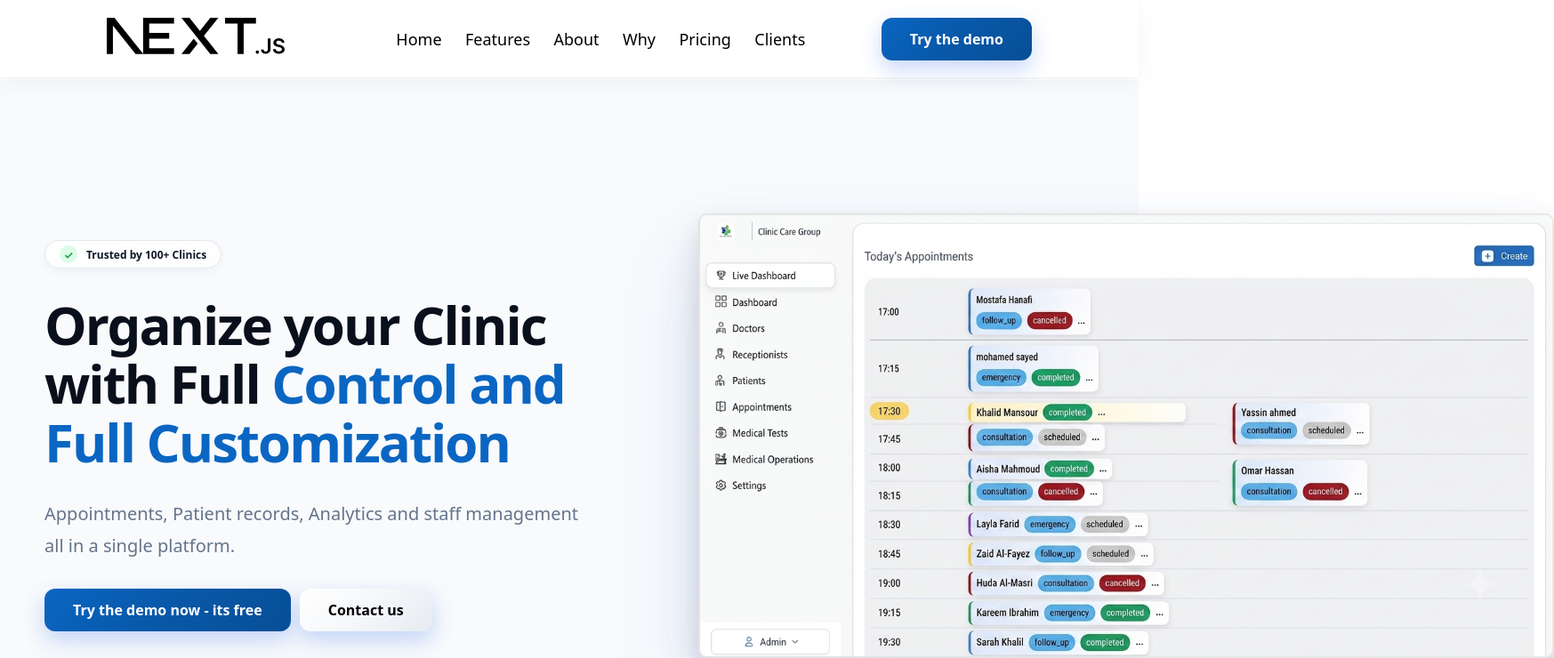
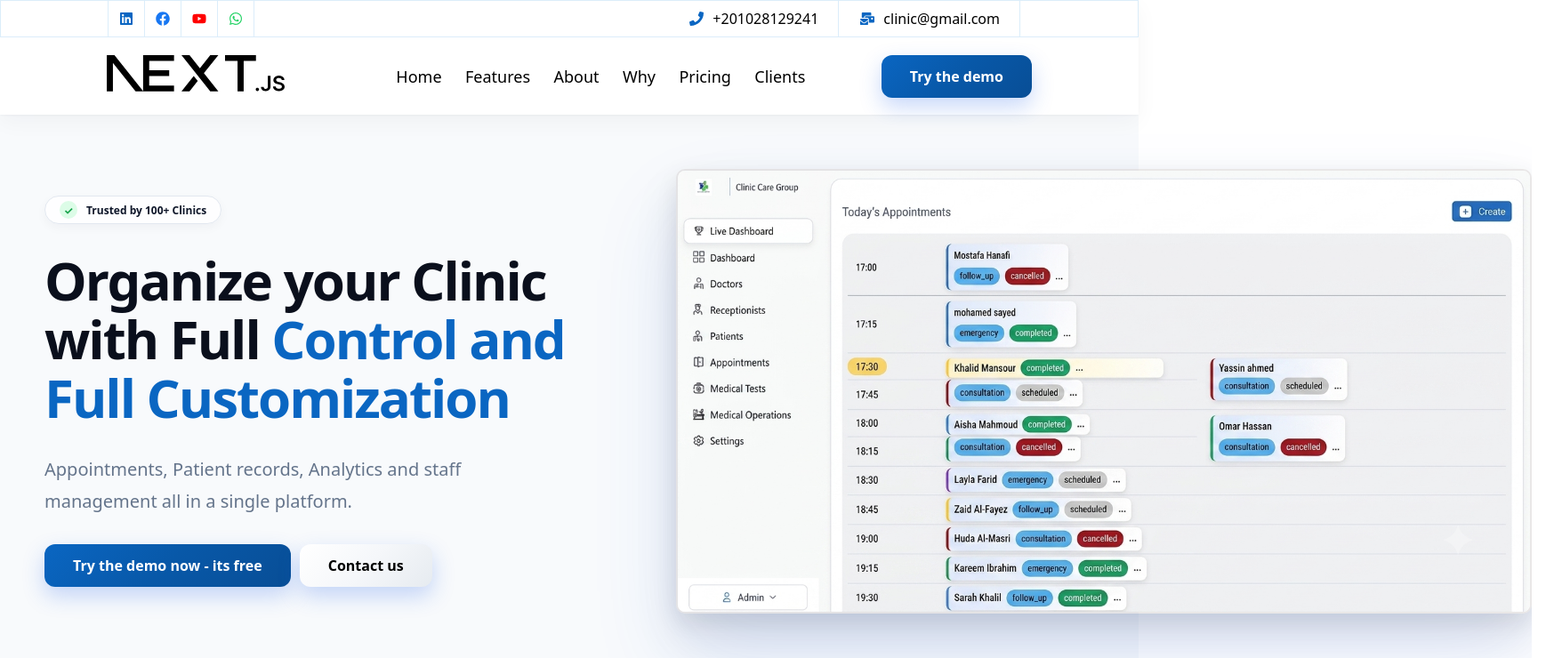
Before and after one commit to Mostafa-Ashraf0/clinic_system_landing, a Next.js app: page / in a window 1280 px wide. Shown: the top 740 px of the page at 89% size, 1747 px wide, since content can reach past the window. Built offline with nearby package versions, Linux system fonts and the light colour scheme.

Commit message:
header links, loading page

```diff
--- a/package.json
+++ b/package.json
@@ -11,7 +11,8 @@
   "dependencies": {
     "next": "16.1.6",
     "react": "19.2.3",
-    "react-dom": "19.2.3"
+    "react-dom": "19.2.3",
+    "react-icons": "^5.6.0"
   },
   "devDependencies": {
     "@tailwindcss/postcss": "^4",
--- a/src/app/components/FeatureSection/FeatureSection.tsx
+++ b/src/app/components/FeatureSection/FeatureSection.tsx
@@ -9,10 +9,11 @@ type FeatureSectionProps = {
     para: string,
     list: string[],
     active: boolean,
-    image: string
+    image: string,
+    bgColor: string
 }
 
-const FeatureSection = ({title, titleSpan, para, list, active, image}: FeatureSectionProps)=>{
+const FeatureSection = ({title, titleSpan, para, list, active, image, bgColor}: FeatureSectionProps)=>{
     const [isMobile, setIsMobile] = useState(false);
 
     useEffect(() => {
@@ -27,7 +28,7 @@ const FeatureSection = ({title, titleSpan, para, list, active, image}: FeatureSe
     return(
         <>
             {active && !isMobile?
-            <div className="feature-section-container">
+            <div className="feature-section-container" style={{backgroundColor:`${bgColor}`}}>
                 <div className="feature-section-text">
                     <h2>{title} <span>{titleSpan}</span></h2>
                     <p>{para}</p>
@@ -42,7 +43,7 @@ const FeatureSection = ({title, titleSpan, para, list, active, image}: FeatureSe
                         <img src={image} alt="img" />
                 </div>
             </div>:
-            <div className="feature-section-container">
+            <div className="feature-section-container" style={{backgroundColor:`${bgColor}`}}>
                 <div className="feature-section-image">
                         <img src={image} alt="img" />
                 </div>
--- a/src/app/components/header.tsx
+++ b/src/app/components/header.tsx
@@ -1,10 +1,28 @@
+'use client';
 import '../../style/header.css';
 import Button from './Button';
+import HeaderLinks from './header/HeaderLinks';
+import { useState, useEffect } from 'react';
 
 const Header = ()=>{
+      const [scrolled, setScrolled] = useState(false);
+      useEffect(() => {
+        const handleScroll = () => {
+        setScrolled(window.scrollY > 50);
+        };
+
+        window.addEventListener("scroll", handleScroll);
+
+        // Cleanup
+        return () => {
+        window.removeEventListener("scroll", handleScroll);
+        };
+    }, []);
+
     return(
-        <header>
-            <div className="container">
+        <header className={scrolled?'header-scroll':'header'}>
+            <HeaderLinks/>
+            <div className="header-container">
                 <div className='img'>
                     <img src="/next.svg" alt="" />
                 </div>
--- /dev/null
+++ b/src/app/components/header/HeaderLinks.tsx
@@ -0,0 +1,51 @@
+'use client';
+import { FaLinkedin, FaFacebook, FaYoutube, FaWhatsapp, FaPhone, FaMailBulk } from "react-icons/fa";
+import '../../../style/header.css';
+import { useState, useEffect } from 'react';
+
+
+const HeaderLinks = ()=>{
+    const [scrolled, setScrolled] = useState(false);
+      useEffect(() => {
+        const handleScroll = () => {
+        setScrolled(window.scrollY > 50);
+        };
+
+        window.addEventListener("scroll", handleScroll);
+
+        // Cleanup
+        return () => {
+        window.removeEventListener("scroll", handleScroll);
+        };
+    }, []);
+    return(
+        <div className="header-links-container">
+            <ul>
+                <li>
+                    <a href=""><FaLinkedin size={16} color={scrolled?"white":"#0A66C2"} style={{transition:".3s ease"}}/></a>
+                </li>
+                <li>
+                    <a href=""><FaFacebook size={16} color={scrolled?"white":"#1877F2"} style={{transition:".3s ease"}}/></a>
+                </li>
+                <li>
+                    <a href=""><FaYoutube size={16} color={scrolled?"white":"#FF0000" } style={{transition:".3s ease"}}/></a>
+                </li>
+                <li>
+                    <a href=""><FaWhatsapp size={16} color={scrolled?"white":"#25D366"} style={{transition:".3s ease"}}/></a>
+                </li>
+            </ul>
+            <div className="header-links-contact">
+                <a href="">
+                    <FaPhone size={16} color={scrolled?"white":"#0A66C2"} style={{transition:".3s ease"}}/>
+                    <span style={scrolled?{color:"white"}:{color:"black"}}>+201028129241</span>
+                </a>
+                 <a href="">
+                    <FaMailBulk size={16} color={scrolled?"white":"#0A66C2"} style={{transition:".3s ease"}}/>
+                    <span style={scrolled?{color:"white"}:{color:"black"}}>clinic@gmail.com</span>
+                </a>
+            </div>
+        </div>
+    )
+}
+
+export default HeaderLinks;
--- /dev/null
+++ b/src/app/loading.module.css
@@ -0,0 +1,9 @@
+.loadingContainer{
+    width: 100vw;
+    height: 100vh;
+    display: flex;
+    flex-direction: column;
+    align-items: center;
+    justify-content: center;
+    background-color: white;
+}
--- /dev/null
+++ b/src/app/loading.tsx
@@ -0,0 +1,17 @@
+import style from './loading.module.css';
+import Image from 'next/image';
+
+const Loading = ()=>{
+    return(
+        <div className={style.loadingContainer}>
+            <Image
+            width={300}
+            height={300}
+            src='/male-doctor-taking-an-ok-pose-svgrepo-com.svg'
+            alt='loading'/>
+            Loading please wait..
+        </div>
+    )
+}
+
+export default Loading;
--- a/src/app/page.tsx
+++ b/src/app/page.tsx
@@ -21,6 +21,7 @@ export default function Home() {
         list = {feat.features}
         active = {feat.active}
         image = {feat.image}
+        bgColor = {feat.backgroundColor}
         />
       ))}
       <PricingSection/>
--- a/src/data/FeaturesSection.js
+++ b/src/data/FeaturesSection.js
@@ -15,7 +15,8 @@ export const features = [
       "Improve receptionist productivity."
     ],
     active: true,
-    image: '/calendar-svgrepo-com 222.svg'
+    image: '/calendar-svgrepo-com 222.svg',
+    backgroundColor: '#F8FAFC'
   },
   {
     title: "Electronic Medical Records",
@@ -32,7 +33,8 @@ export const features = [
       "Secure storage of sensitive medical information with role-based access."
     ],
     active: false,
-    image: '/profile-svgrepo-com.svg'
+    image: '/profile-svgrepo-com.svg',
+    backgroundColor: ''
   },
   {
     title: "Analytical",
@@ -51,6 +53,7 @@ export const features = [
       "Improve clinic efficiency through data-driven insights."
     ],
     active: true,
-    image: '/analytics-laptop-svgrepo-com.svg'
+    image: '/analytics-laptop-svgrepo-com.svg',
+    backgroundColor: '#F8FAFC'
   }
 ];
--- a/src/style/header.css
+++ b/src/style/header.css
@@ -1,45 +1,125 @@
-header{
+.header,
+.header-scroll{
     width: 100%;
     font-size: 18px;
     font-weight: 400;
-    height: 87px;
     position: fixed;
-    background-color: white;
-    padding: 0 120px;
     top: 0;
     left: 0;
     box-shadow:
     0 1px 2px rgba(15, 23, 42, 0.04),
     0 8px 24px rgba(15, 23, 42, 0.04);
     z-index: 1000;
+    transition: all .3s ease;
 }
 
-header .container{
+.header{
+    background-color: white;
+}
+
+.header-scroll{
+    background-color: white;
+    background-image: url('https://dentolize.com/wp-content/uploads/2025/07/Group2-min.png?id=11971');
+    color: white;
+}
+
+header .header-container{
     height: 100%;
+    height: 87px;
     margin: auto;
     display: flex;
     align-items: center;
     justify-content: space-between;
-    padding: 20px 0;
-    background-color: white;
+    padding: 20px 120px;
 }
 
-.container .img{
+.header-container .img{
     height: 100%;
     width: 200px;
 }
 
-.container ul{
+.header-container ul{
     height: 100%;
     width: 500px;
     display: flex;
     align-items: center;
     justify-content: space-between;
     list-style-type: none;
+
 }
+
+.header-links-container{
+    width: 100%;
+    padding: 0 120px;
+     border: solid 1px rgba(17, 136, 221, 0.15);
+    display: flex;
+    align-items: center;
+    justify-content: space-between;
+}
+
+.header-links-container ul{
+    list-style: none;
+    margin: 0;
+    padding: 0;
+    display: inline-flex;
+    align-items: center;
+    border: solid 1px rgba(17, 136, 221, 0.15);
+    border-top: none;
+    border-bottom: none;
+}
+
+.header-links-container ul li{
+    display: flex;
+    align-items: center;
+}
+
+/* separator */
+.header-links-container ul li + li::before,
+.header-links-contact a::after{
+    content: "";
+    display: inline-block;
+    width: 1px;
+    height: 40px;
+    background-color: rgba(17, 136, 221, 0.15);
+}
+
+.header-links-contact a::after{
+    margin-left: 12px;
+}
+
+/* link */
+.header-links-container ul li a,
+.header-links-contact a{
+    display: flex;
+    align-items: center;
+    justify-content: center;
+    height: 40px;
+    padding: 0 12px;
+    text-decoration: none;
+    text-align: center;
+}
+
+.header-links-contact a{
+    gap: 10px;
+}
+
+.header-links-contact a span{
+    font-size: 16px;
+}
+
+.header-links-contact{
+    display: flex;
+}
+
+
 
 @media (max-width: 1024px) {
     header{
+        position: static;
+    }
+
+    header .header-container ul{
         display: none;
     }
+
 }
--- a/src/style/hero.css
+++ b/src/style/hero.css
@@ -2,8 +2,7 @@
     display: flex;
     align-items: center;
     margin: 0 auto;
-    height: 100vh;
-    padding-left: 50px;
+    padding: 100px 50px;
     background-color: #F8FAFC;
     width: 100%;
 }
@@ -128,7 +127,6 @@
         flex-direction: column;
         justify-content: center;
         height: auto;
-        min-height: 100vh;
         padding: 60px 20px;
         text-align: center;
         gap: 40px;
```
Also changed, not shown: public/male-doctor-taking-an-ok-pose-svgrepo-com.svg (added), 1 other file (tests, documents, lock files or other folders).
